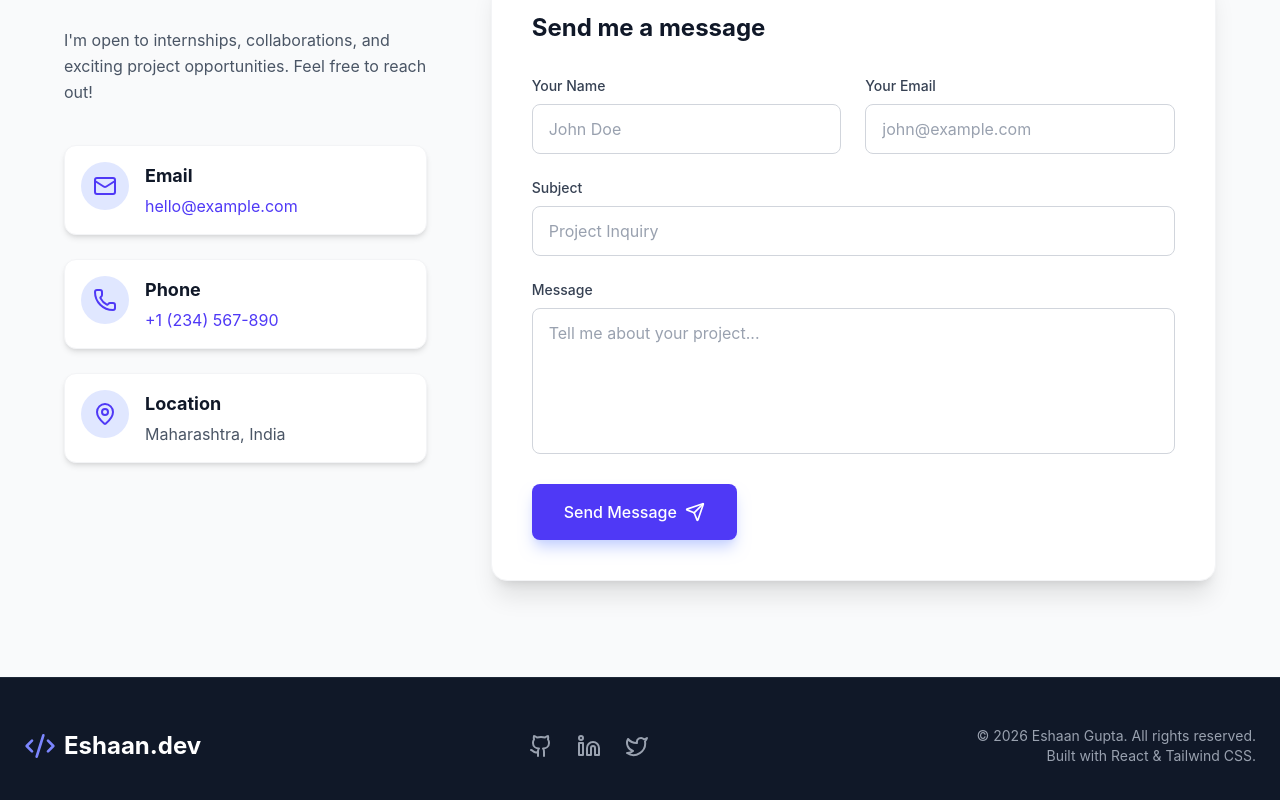
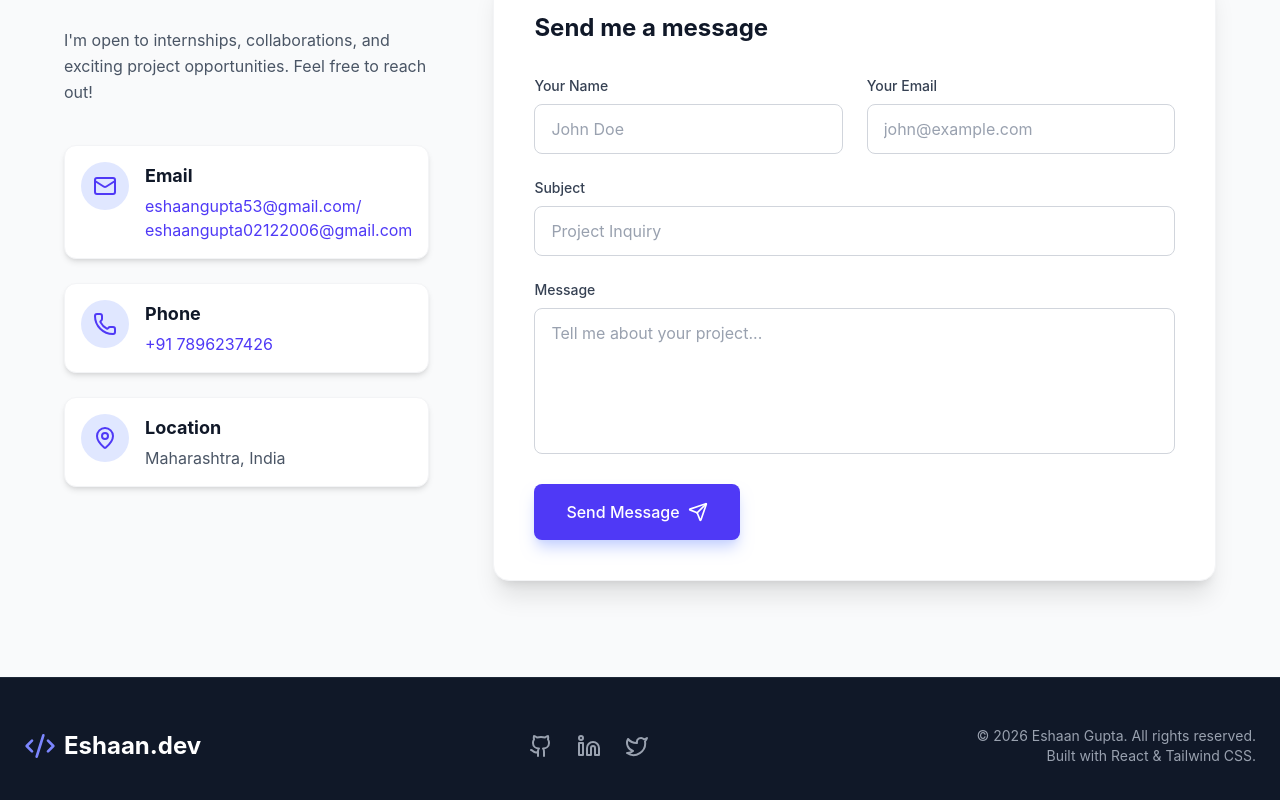
Before and after one commit to Eshaan1234/My-portfolio, a React (Vite) app in the folder My Portfolio/: page / in a window 1280 px wide. Shown: the part 4066-4866 px from the top of the page. Built offline with nearby package versions, Linux system fonts and the light colour scheme.

Commit message:
Update Contact.tsx

```diff
--- a/My Portfolio/src/components/Contact.tsx
+++ b/My Portfolio/src/components/Contact.tsx
@@ -50,7 +50,7 @@ const Contact = () => {
                 </div>
                 <div>
                   <h4 className="text-lg font-bold text-gray-900 mb-1">Email</h4>
-                  <a href="mailto:hello@example.com" className="text-indigo-600 hover:underline text-base">hello@example.com</a>
+                  <a href="mailto:hello@example.com" className="text-indigo-600 hover:underline text-base">eshaangupta53@gmail.com/ eshaangupta02122006@gmail.com</a>
                 </div>
               </div>
 
@@ -60,7 +60,7 @@ const Contact = () => {
                 </div>
                 <div>
                   <h4 className="text-lg font-bold text-gray-900 mb-1">Phone</h4>
-                  <a href="tel:+1234567890" className="text-indigo-600 hover:underline text-base">+1 (234) 567-890</a>
+                  <a href="tel:+1234567890" className="text-indigo-600 hover:underline text-base">+91 7896237426</a>
                 </div>
               </div>
 
```
